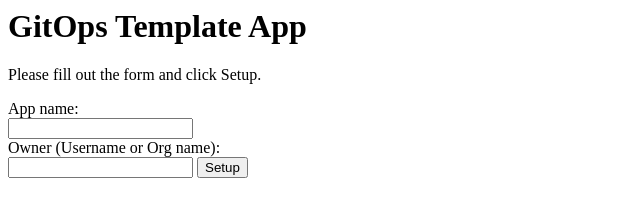
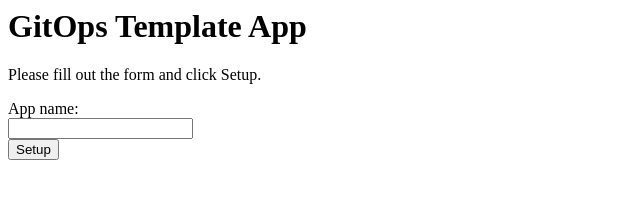
Before and after one commit to cmu25/gitops-platform, a plain HTML site: page index.html in a window 1280 px wide. Shown: the whole page, without its empty margins (0-640 px from the left). Drawn offline with Linux system fonts and the light colour scheme.

Commit message:
update index.html

```diff
--- a/index.html
+++ b/index.html
@@ -4,7 +4,5 @@
 <form>
   <label for="app_name">App name:</label><br>
   <input type="text" id="app_name" name="app_name" required><br>
-  <label for="owner">Owner (Username or Org name): </label><br>
-  <input type="text" id="owner" name="owner" required>
   <input type="submit" value="Setup">
 </form>
```
